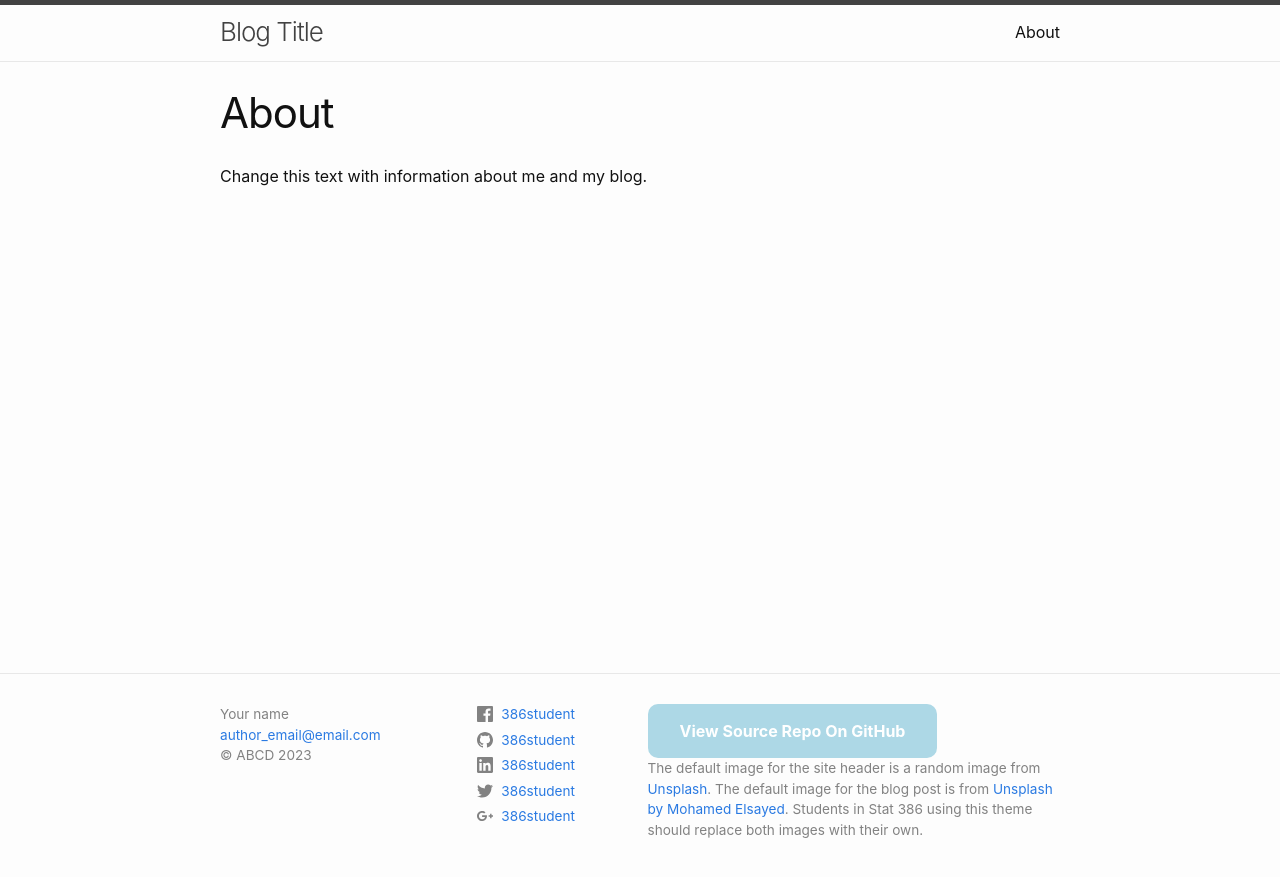
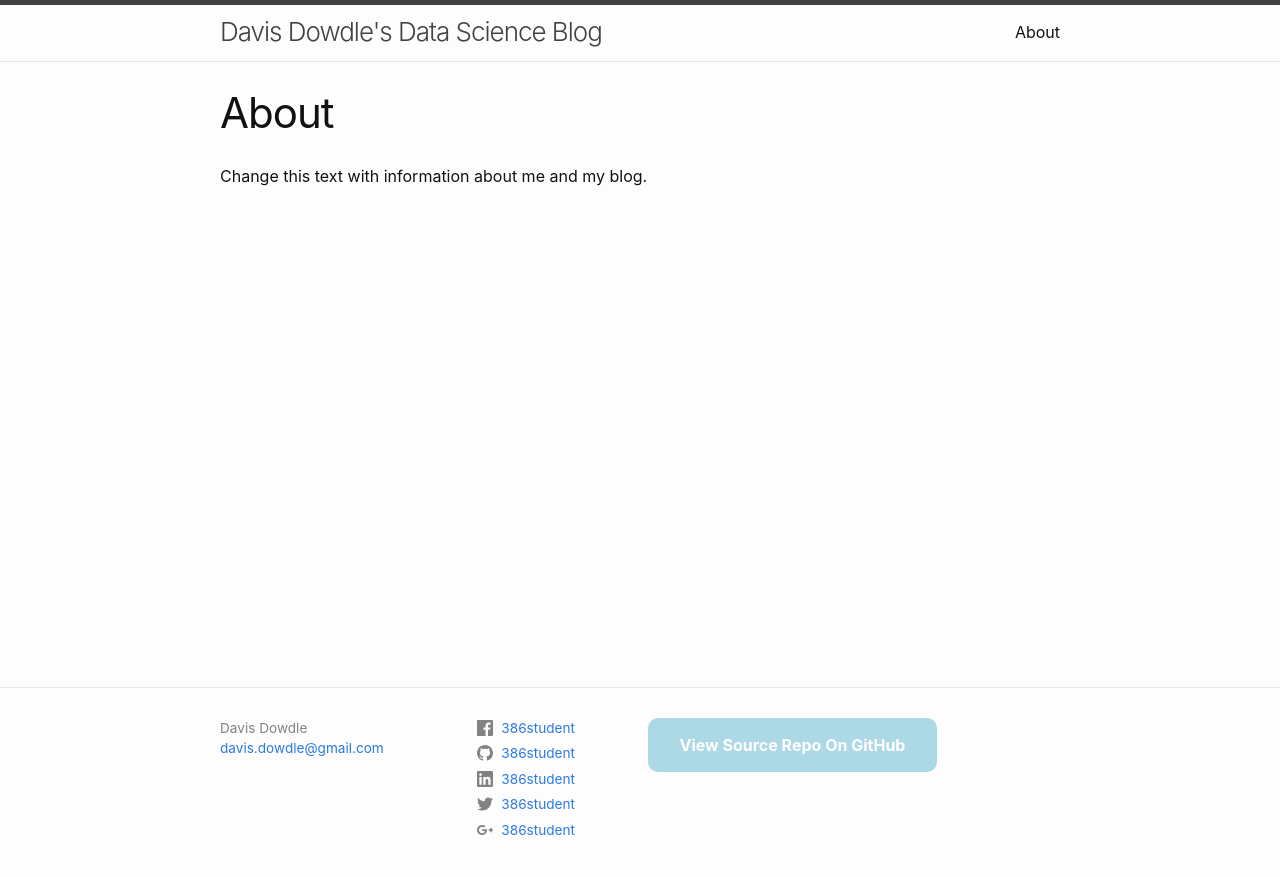
Before and after one commit to davisdowdle/davisdowdle.github.io, a Jekyll site: the page built from about.markdown, in a window 1280 px wide. Shown: the top 877 px of the page. Built offline with Jekyll 4.4.1, drawn with Linux system fonts in a browser that asks for light colours.

Commit message:
Update essential blog displays

```diff
--- a/_config.yml
+++ b/_config.yml
@@ -18,20 +18,15 @@
 # You can create any custom variable you would like, and they will be accessible
 # in the templates via {{ site.myvariable }}.
 
-title: Blog Title
-email: author_email@email.com
-description: "Change the description so that it describes your blog"
-baseurl: "/stat386-blog-theme" # the name of the repository
-url: "https://esnt.github.io" #  change this to "https://<your-github-username>.github.io"
+title: Davis Dowdle's Data Science Blog
+email: davis.dowdle@gmail.com
+description: "This blog is where I will document some of my date science projects"
+baseurl:  # the name of the repository
+url: "https://davisdowdle.github.io" #  change this to "https://<your-github-username>.github.io"
 image: https://source.unsplash.com/random
-author: Your name
-copyright: ABCD # Your initials or what you want the copyright to be.  Leave empty for no copyright
-footer_description: 'The default image for the site header is a random image from
-        <a href="https://source.unsplash.com/random" target="_blank"> Unsplash</a>.
-        The default image for the blog post is from
-        <a href="https://unsplash.com/photos/DWpR-BpKlw0?utm_source=unsplash&utm_medium=referral&utm_content=creditShareLink" target="_blank"
-        >Unsplash by Mohamed Elsayed</a>. Students in Stat 386 using this theme should replace both images
-        with their own.'
+author: Davis Dowdle
+copyright:  # Your initials or what you want the copyright to be.  Leave empty for no copyright
+footer_description:
 
 
 # Social media users names.  Leave fields blank that you don't want displayed
```
